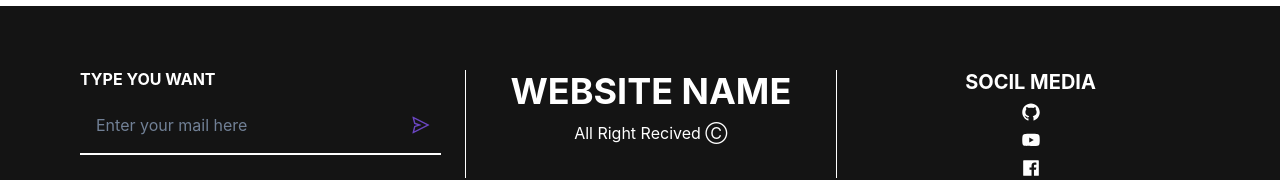
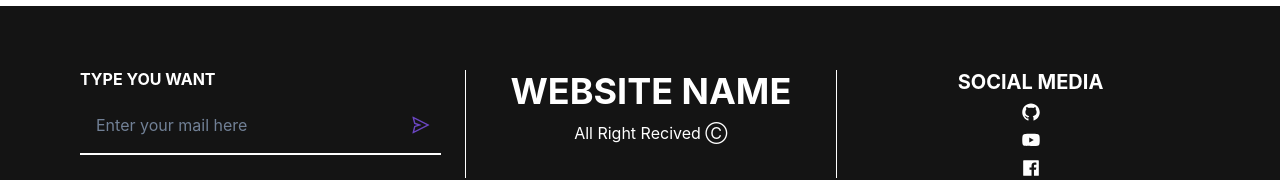
Before and after one commit to MrMuhammadHussain/2-project-two, a React (Create React App) app: page / in a window 1280 px wide. Shown: the part 1634-1814 px from the top of the page. Built offline with nearby package versions, Linux system fonts and the light colour scheme.

Commit message:
Spel Mistake

```diff
--- a/src/components/Footer.jsx
+++ b/src/components/Footer.jsx
@@ -28,7 +28,7 @@ const Footer = () => {
 
         <VStack w={"full"} >
           <Heading size={"md"} textTransform={"uppercase"}>
-            Socil Media
+          Social Media
           </Heading>
           <Button variant={"link"} colorScheme={"white"}>
             <a href="http://www.github.com/mrmuhammadhussain" target="_blank="><AiFillGithub size={"20"} />  </a>
```
